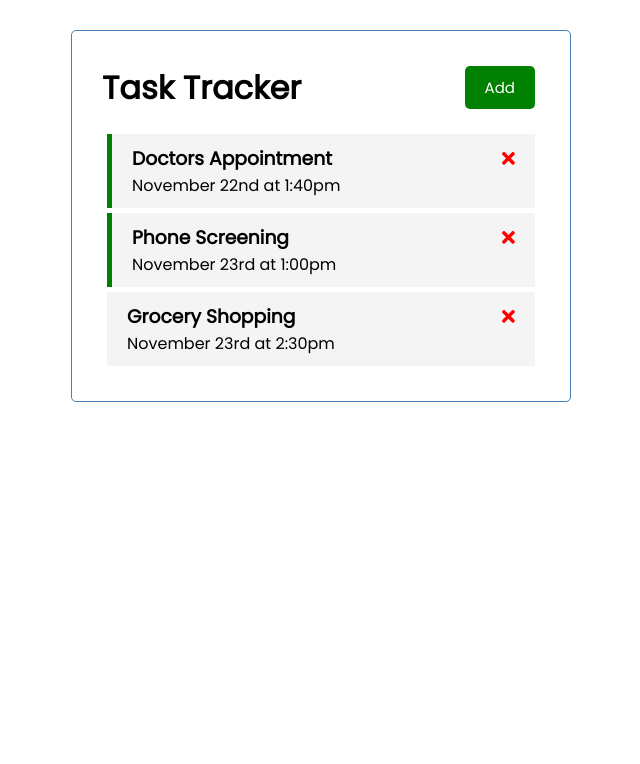
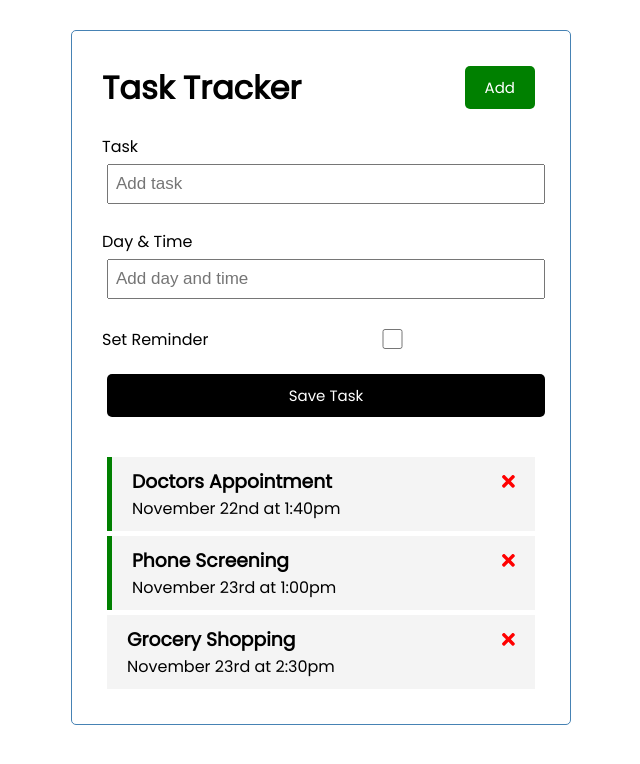
Before and after one commit to TheGavinCorkery/first-angular-app, an Angular app: page / in a window 1280 px wide. Shown: the top 764 px of the page, without its empty margins (319-959 px from the left). Built offline with nearby package versions, Linux system fonts and the light colour scheme; data requests are answered from the project's data file.

Commit message:
Added form component to create new task

```diff
--- /dev/null
+++ b/src/app/components/add-task/add-task.component.css
@@ -0,0 +1,3 @@
+.add-form {
+    margin-bottom: 40px;
+}
--- /dev/null
+++ b/src/app/components/add-task/add-task.component.html
@@ -0,0 +1,15 @@
+<form class = "add-form" (ngSubmit)="onSubmit()">
+    <div class="form-control">
+        <label for="text">Task</label>
+        <input type="text" name = "text" [(ngModel)]="text" id = "text" placeholder="Add task" />
+    </div>
+    <div class="form-control">
+        <label for="day">Day & Time</label>
+        <input type="text" name = "day" [(ngModel)]="day" id = "day" placeholder="Add day and time" />
+    </div>
+    <div class="form-control form-control-check">
+        <label for="reminder">Set Reminder</label>
+        <input type="checkbox" name = "reminder" [(ngModel)]="reminder" id = "reminder"/>
+    </div>
+    <input type="submit" value="Save Task" class = "btn btn-block">
+</form>
--- /dev/null
+++ b/src/app/components/add-task/add-task.component.ts
@@ -0,0 +1,39 @@
+import { Component, OnInit, Output, EventEmitter } from '@angular/core';
+import { Task } from 'src/app/Task';
+
+@Component({
+  selector: 'app-add-task',
+  templateUrl: './add-task.component.html',
+  styleUrls: ['./add-task.component.css']
+})
+export class AddTaskComponent implements OnInit {
+  @Output() onAddTask:EventEmitter<Task> = new EventEmitter
+  text!: string;
+  day!: string;
+  reminder: boolean = false;
+
+  constructor() { }
+
+  ngOnInit(): void {
+  }
+
+  onSubmit() {
+    if(!this.text){
+      alert("Please add a task");
+      return;
+    }
+    const newTask = {
+      text: this.text,
+      day: this.day,
+      reminder: this.reminder
+    }
+
+    this.onAddTask.emit(newTask);
+
+    this.text = "";
+    this.day = "";
+    this.reminder = false
+  }
+
+
+}
--- a/src/app/components/tasks/tasks.component.html
+++ b/src/app/components/tasks/tasks.component.html
@@ -1 +1,7 @@
-<app-task-item *ngFor = "let task of tasks" [task] = "task" (onDeleteTask) = "deleteTask(task)" (onToggleReminder) = "toggleReminder(task)"></app-task-item>
+<app-add-task (onAddTask) = "addTask($event)" ></app-add-task>
+<app-task-item
+    *ngFor = "let task of tasks"
+    [task] = "task"
+    (onDeleteTask) = "deleteTask(task)"
+    (onToggleReminder) = "toggleReminder(task)">
+</app-task-item>
--- a/src/app/components/tasks/tasks.component.ts
+++ b/src/app/components/tasks/tasks.component.ts
@@ -25,4 +25,10 @@
     this.taskService.updateTaskReminder(task).subscribe()
   }
 
+  addTask(task: Task){
+    this.taskService.addTask(task).subscribe((task) => {
+      this.tasks.push(task)
+    })
+  }
+
 }
--- a/src/app/services/task.service.ts
+++ b/src/app/services/task.service.ts
@@ -32,4 +32,8 @@
     return this.http.put<Task>(url, task, httpOptions)
   }
 
+  addTask(task: Task):Observable<Task>{
+    return this.http.post<Task>(this.apiUrl, task, httpOptions);
+  }
+
 }
```
Also changed, not shown: src/app/app.module.ts (+7 -3 lines), 1 other file (tests, documents, lock files or other folders).
